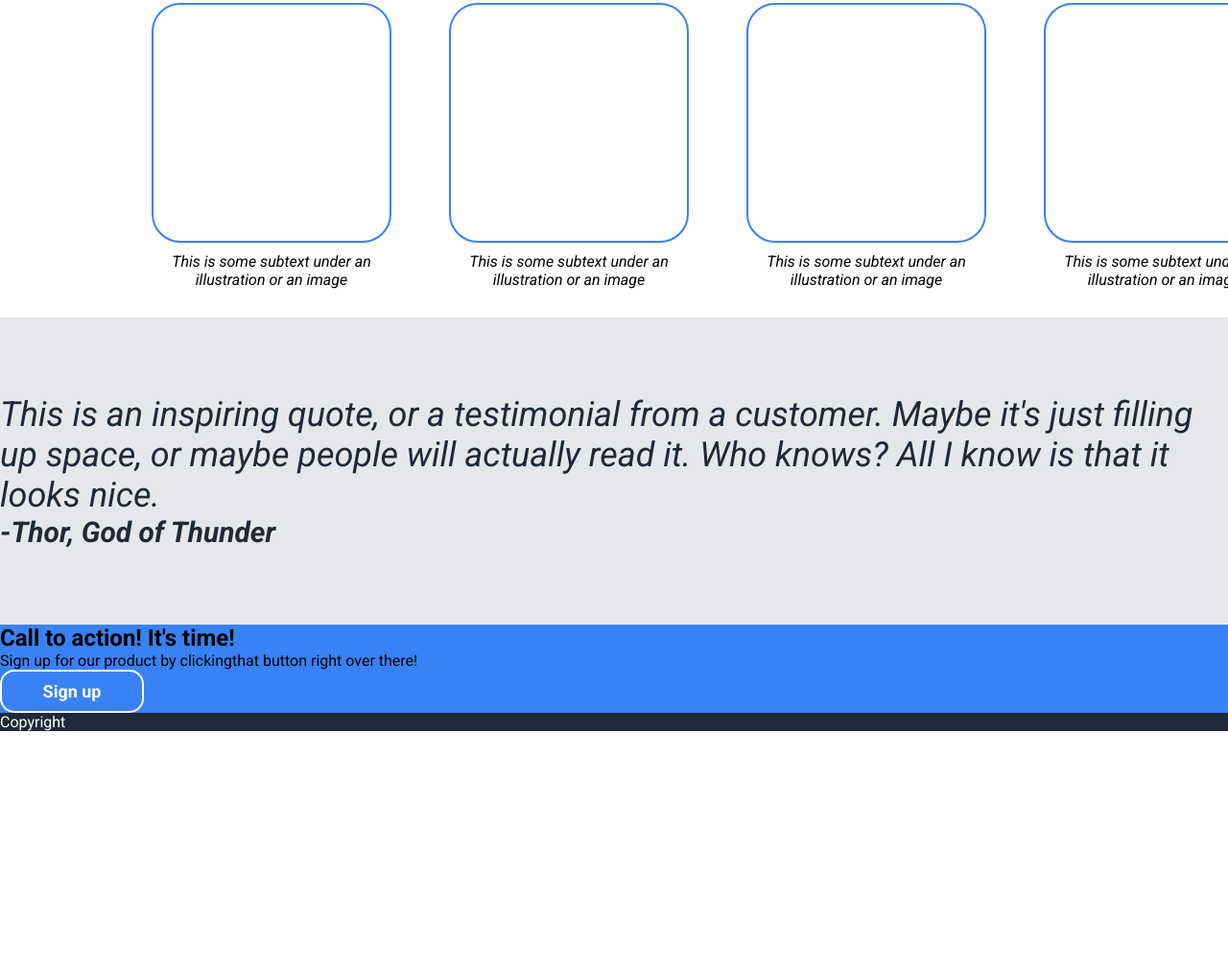
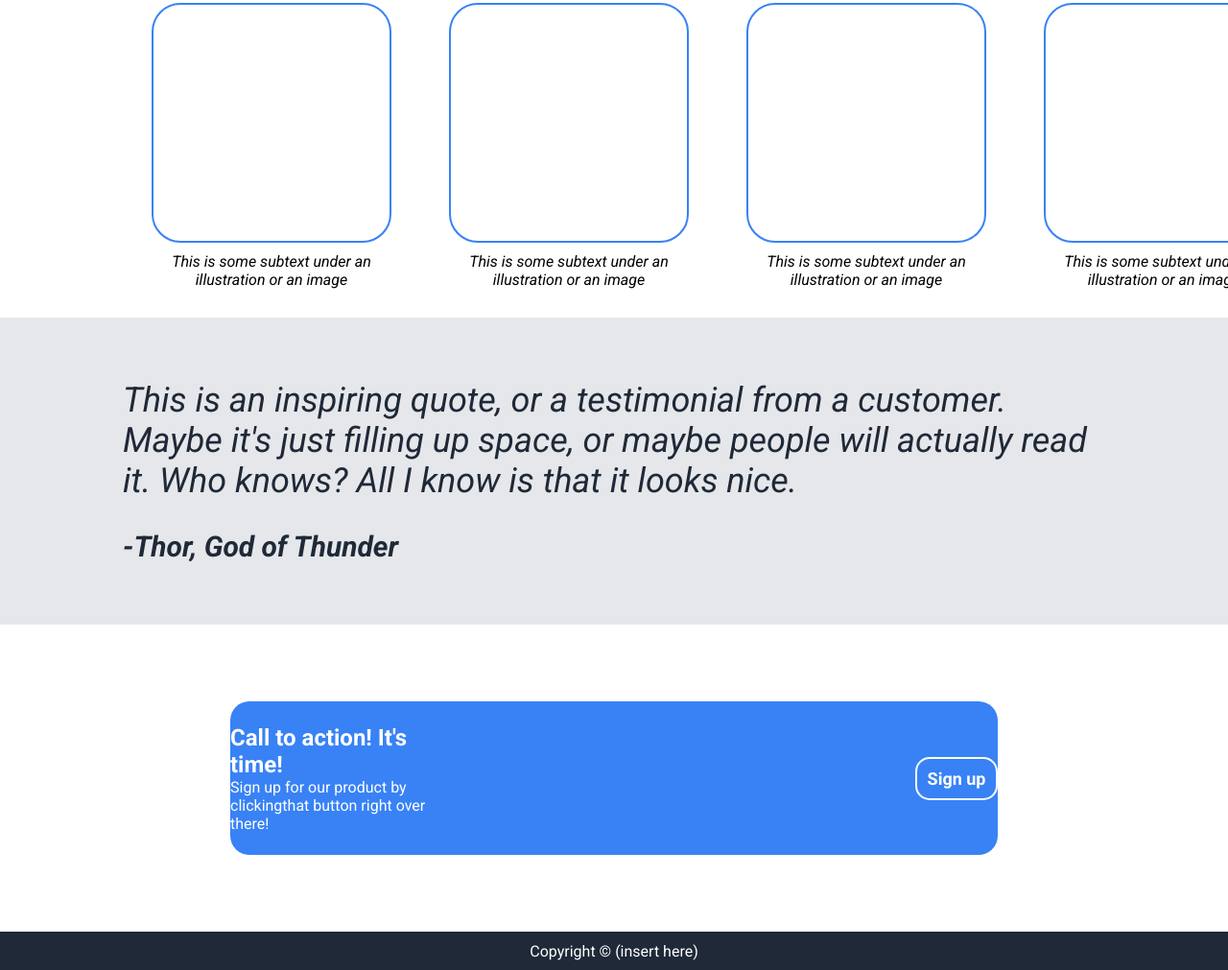
Before and after one commit to ArkadiuszJuraszek/Product-landing-TOP, a plain HTML site: page index.html in a window 1280 px wide. Shown: the part 663-1674 px from the top of the page at 96% size. Before the commit the page ends 1425 px from the top, so only its background shows below. Drawn offline with Linux system fonts and the light colour scheme.

Commit message:
Completed styling the websie template

```diff
--- a/index.html
+++ b/index.html
@@ -75,7 +75,7 @@
         </div>
     </section>
     <footer>
-        <p>Copyright</p>
+        <p>Copyright © (insert here)</p>
     </footer>
 </body>
 </html>
--- a/style.css
+++ b/style.css
@@ -149,10 +149,40 @@ button {
     justify-content: center;
 }
 
+.section-three p, h5 {
+    margin: 0 10vw;
+}
+
+h5 {
+    margin-top: 30px;
+}
+
+.section-four {
+    height: 40vh;
+    display: flex;
+    align-items: center;
+    justify-content: center;
+}
+
+.notification {
+    width: 100%;
+    height: 50%;
+    margin: 30vh;
+    display: flex;
+    justify-content: space-evenly;
+    align-items: center;
+    border-radius: 20px;
+    color: white;
+}
+
 .notification button {
     border: 2px solid white;
 }
 
 footer {
     margin-top: auto;
+    height: 5vh;
+    display: flex;
+    align-items: center;
+    justify-content: center;
 }
```
